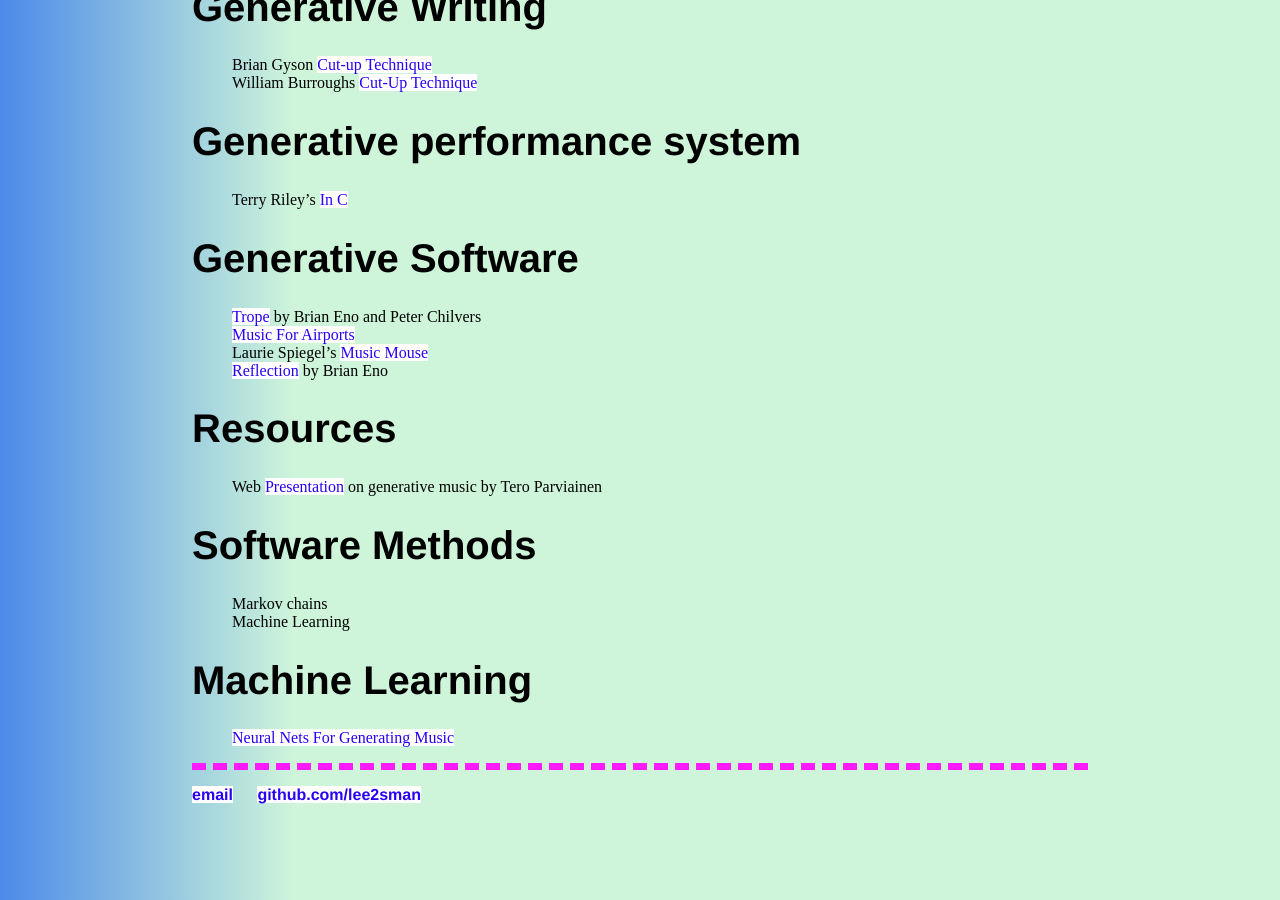
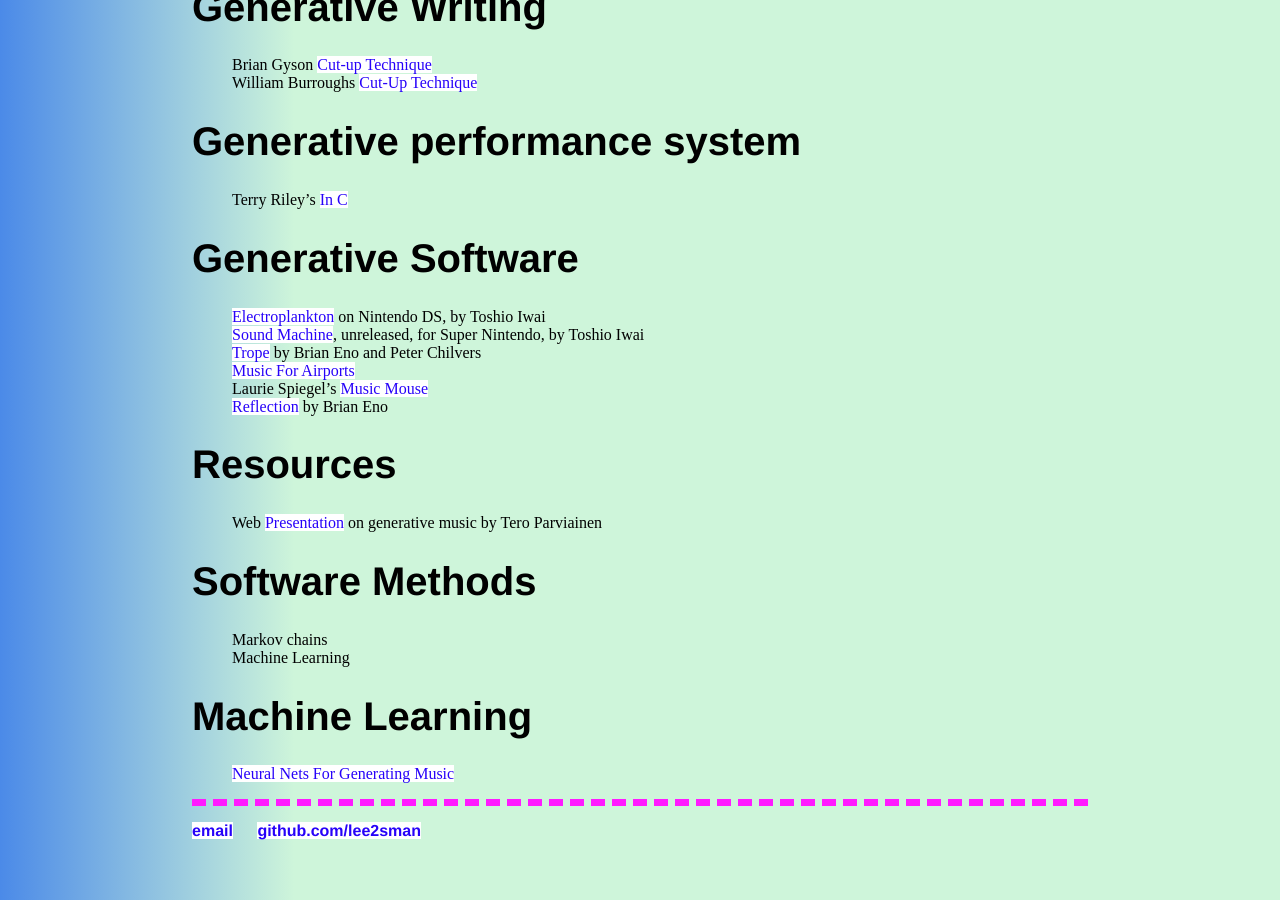
Before and after one commit to lee2sman/nosebook, a Jekyll site: the page built from _posts/2018-02-18-generative-music.md, in a window 1280 px wide and 900 px high, scrolled down 1325 px. Built offline with Jekyll 4.4.1, drawn with Linux system fonts in a browser that asks for light colours.

Commit message:
update generative-music

```diff
--- a/_posts/2018-02-18-generative-music.md
+++ b/_posts/2018-02-18-generative-music.md
@@ -42,6 +42,8 @@
 * Terry Riley's [In C](https://en.wikipedia.org/wiki/In_C)
 
 # Generative Software
+* [Electroplankton](https://en.wikipedia.org/wiki/Electroplankton) on Nintendo DS, by Toshio Iwai
+* [Sound Machine](http://www.siliconera.com/2015/04/10/vaporware-snes-music-creation-tool-sound-fantasy-released-publicly/), unreleased, for Super Nintendo, by Toshio Iwai
 * [Trope](http://www.generativemusic.com/trope.html) by Brian Eno and Peter Chilvers
 * [Music For Airports](https://en.wikipedia.org/wiki/Ambient_1:_Music_for_Airports)
 * Laurie Spiegel's [Music Mouse](https://teropa.info/musicmouse)
```
